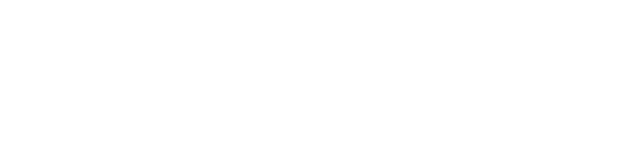
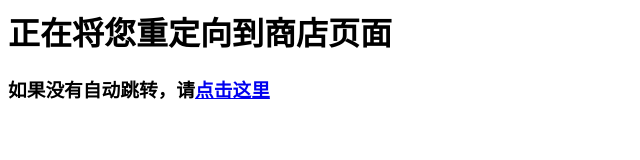
Before and after one commit to DreamVoid/MineBlock, a plain HTML site: page shop.html in a window 1280 px wide. Shown: the whole page, without its empty margins (0-640 px from the left). Drawn offline with Linux system fonts and the light colour scheme.

Commit message:
Update shop.html

```diff
--- a/shop.html
+++ b/shop.html
@@ -1,9 +1,11 @@
 <html>
 <head>
-<meta http-equiv="refresh" content="1;url=http://www.mkuaiyun.com/mclist/shop/1867" />
+<meta http-equiv="refresh" content="2;url=http://www.mkuaiyun.com/mclist/shop/1867" />
 <meta http-equiv="Content-Type" content="text/html; charset=utf-8" />
 <title>Please wait...</title>
 </head>
 <body>
+  <h1>正在将您重定向到商店页面</h1>
+  <h3>如果没有自动跳转，请<a href="http://www.mkuaiyun.com/mclist/shop/1867">点击这里</a></h3>
 </body>
 </html>
```
